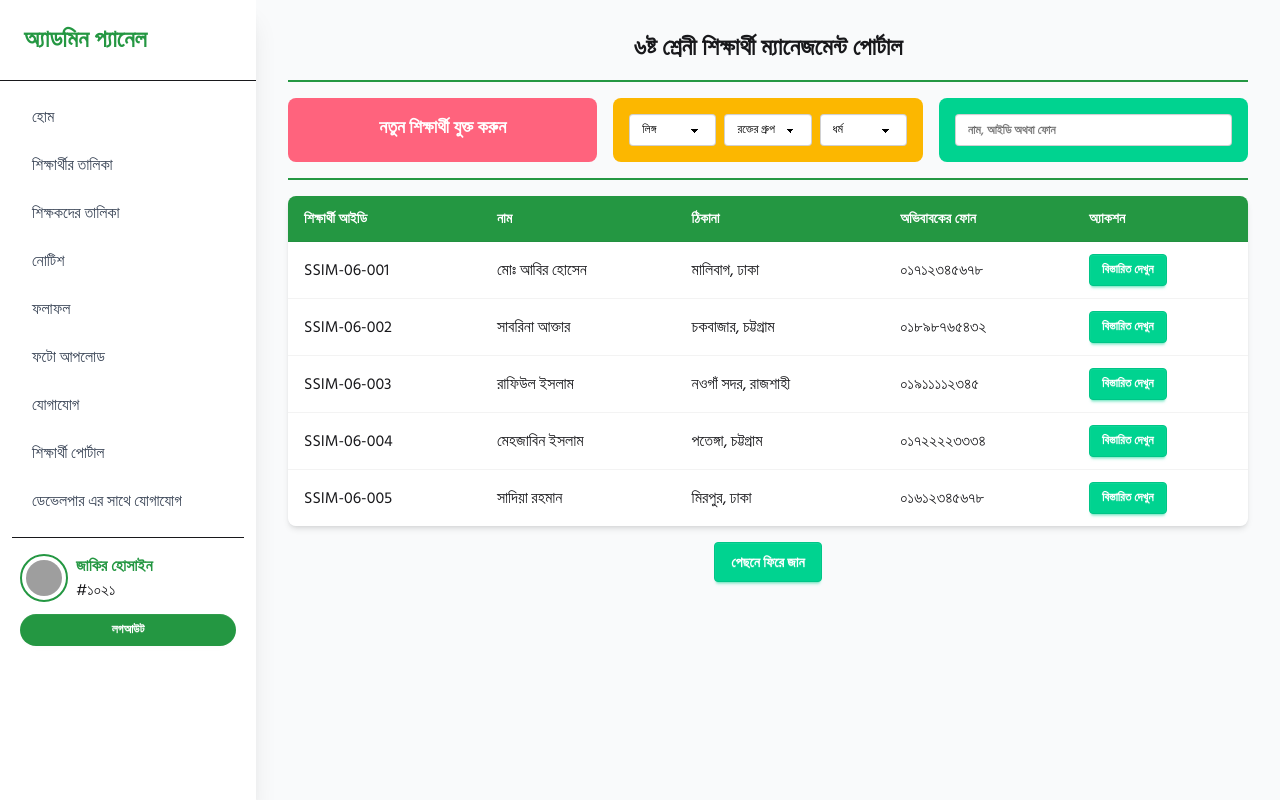
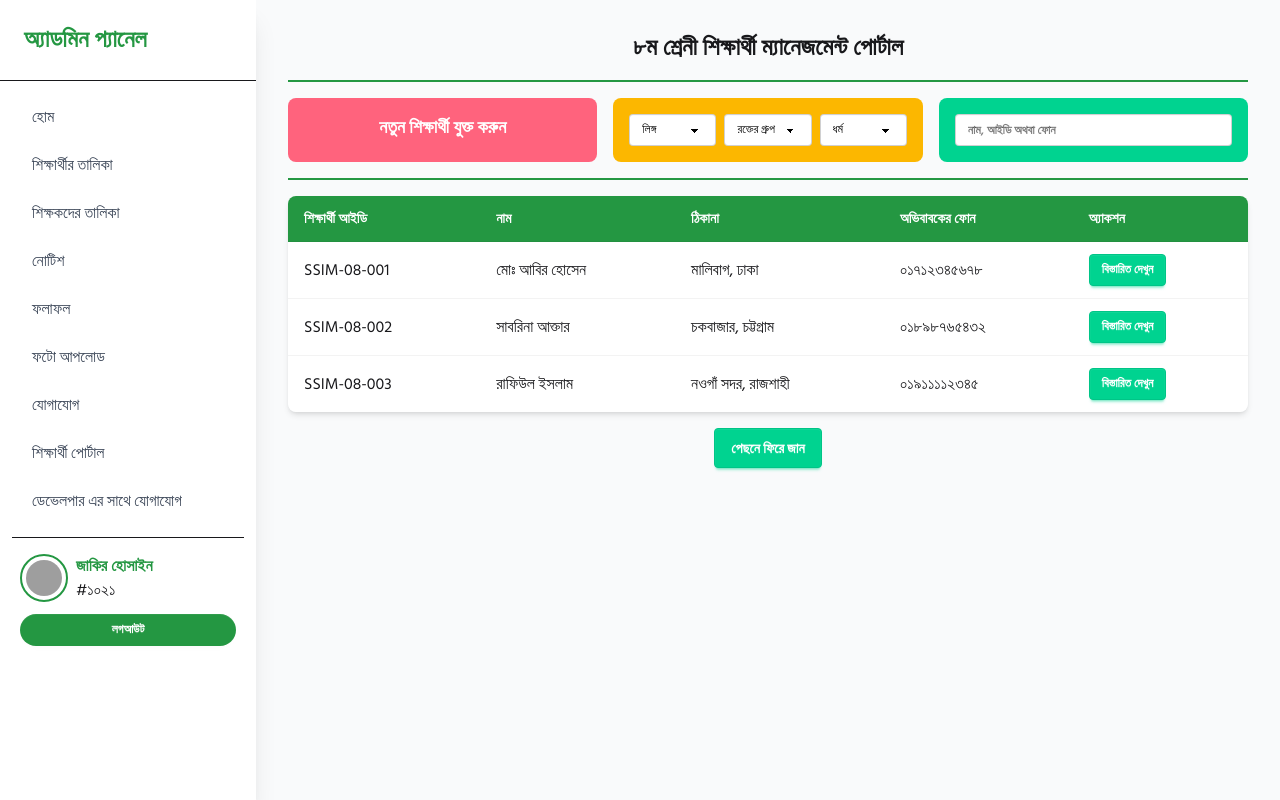
Before and after one commit to jahidul2004/src-sim-school, a React (Vite) app: page /admin/studentList/8 in a window 1280 px wide. Built offline with nearby package versions, Linux system fonts and the light colour scheme; grey boxes are pictures that could not be loaded.

Commit message:
Class8List page added.

```diff
--- /dev/null
+++ b/src/pages/adminPages/adminAtudentList/class8List/Class8List.jsx
@@ -0,0 +1,212 @@
+import { useState } from "react";
+import { Link } from "react-router-dom";
+
+const studentsData = [
+    {
+        student_id: "SSIM-08-001",
+        name_bn: "মোঃ আবির হোসেন",
+        name_en: "Md. Abir Hossain",
+        birth_date: "২০১১-০৩-১৫",
+        class: "৮ম",
+        session: "২০২৪",
+        gender: "পুরুষ",
+        blood_group: "O+",
+        nationality: "বাংলাদেশী",
+        religion: "ইসলাম",
+        permanent_address: "সিদ্ধিরগঞ্জ, নারায়ণগঞ্জ",
+        present_address: "মালিবাগ, ঢাকা",
+        father_name: "মোঃ আমজাদ হোসেন",
+        father_occupation: "সরকারি কর্মচারী",
+        mother_name: "মাহমুদা বেগম",
+        mother_occupation: "গৃহিণী",
+        guardian_phone: "০১৭১২৩৪৫৬৭৮",
+        student_photo_url: "https://example.com/photos/abir.jpg",
+        birth_certificate_no: "১৯৮৭২৩৪৫৬৭",
+    },
+    {
+        student_id: "SSIM-08-002",
+        name_bn: "সাবরিনা আক্তার",
+        name_en: "Sabrina Akter",
+        birth_date: "২০১১-০৭-০৫",
+        class: "৮ম",
+        session: "২০২৪",
+        gender: "মহিলা",
+        blood_group: "A+",
+        nationality: "বাংলাদেশী",
+        religion: "ইসলাম",
+        permanent_address: "বহদ্দারহাট, চট্টগ্রাম",
+        present_address: "চকবাজার, চট্টগ্রাম",
+        father_name: "মোঃ নূরুল হক",
+        father_occupation: "ব্যবসায়ী",
+        mother_name: "সেলিনা আক্তার",
+        mother_occupation: "শিক্ষিকা",
+        guardian_phone: "০১৮৯৮৭৬৫৪৩২",
+        student_photo_url: "https://example.com/photos/sabrina.jpg",
+        birth_certificate_no: "১৯৮৭২৩৪৫৬৮",
+    },
+    {
+        student_id: "SSIM-08-003",
+        name_bn: "রাফিউল ইসলাম",
+        name_en: "Rafiqul Islam",
+        birth_date: "২০১০-১২-২২",
+        class: "৮ম",
+        session: "২০২৪",
+        gender: "পুরুষ",
+        blood_group: "B+",
+        nationality: "বাংলাদেশী",
+        religion: "ইসলাম",
+        permanent_address: "নওগাঁ সদর, রাজশাহী",
+        present_address: "নওগাঁ সদর, রাজশাহী",
+        father_name: "মোঃ হানিফ আলী",
+        father_occupation: "চাষাবাদ",
+        mother_name: "জিন্নাত আরা",
+        mother_occupation: "গৃহিণী",
+        guardian_phone: "০১৯১১১১২৩৪৫",
+        student_photo_url: "https://example.com/photos/rafiul.jpg",
+        birth_certificate_no: "১৯৮৭২৩৪৫৬৯",
+    },
+];
+
+const Class8List = () => {
+    const [searchTerm, setSearchTerm] = useState("");
+    const [filter, setFilter] = useState({
+        gender: "",
+        blood_group: "",
+        religion: "",
+    });
+
+    const filteredStudents = studentsData.filter((student) => {
+        const matchesSearch =
+            student.name_bn.includes(searchTerm) ||
+            student.student_id.includes(searchTerm) ||
+            student.guardian_phone.includes(searchTerm);
+
+        const matchesGender = filter.gender
+            ? student.gender === filter.gender
+            : true;
+        const matchesBlood = filter.blood_group
+            ? student.blood_group === filter.blood_group
+            : true;
+        const matchesReligion = filter.religion
+            ? student.religion === filter.religion
+            : true;
+
+        return (
+            matchesSearch && matchesGender && matchesBlood && matchesReligion
+        );
+    });
+
+    return (
+        <div>
+            <div className="text-center mb-2 md:mb-4 border-b-2 border-[#249742] pb-4">
+                <h1 className="text-2xl font-semibold">
+                    ৮ম শ্রেনী শিক্ষার্থী ম্যানেজমেন্ট পোর্টাল
+                </h1>
+            </div>
+
+            <div className="grid grid-cols-1 sm:grid-cols-2 md:grid-cols-3 gap-4 my-4 border-b-2 pb-4 border-[#249742]">
+                <Link
+                    to={"/admin/studentList/addStudent"}
+                    className="cursor-pointer bg-error p-4 rounded-lg text-center text-white text-lg font-semibold flex flex-col items-center"
+                >
+                    নতুন শিক্ষার্থী যুক্ত করুন
+                </Link>
+                <div className="bg-warning text-white rounded-lg p-4">
+                    <div className="grid grid-cols-3 gap-2">
+                        <select
+                            className="select select-sm select-bordered text-black"
+                            onChange={(e) =>
+                                setFilter({ ...filter, gender: e.target.value })
+                            }
+                        >
+                            <option value="">লিঙ্গ</option>
+                            <option value="পুরুষ">পুরুষ</option>
+                            <option value="মহিলা">মহিলা</option>
+                        </select>
+                        <select
+                            className="select select-sm select-bordered text-black"
+                            onChange={(e) =>
+                                setFilter({
+                                    ...filter,
+                                    blood_group: e.target.value,
+                                })
+                            }
+                        >
+                            <option value="">রক্তের গ্রুপ</option>
+                            <option value="A+">A+</option>
+                            <option value="B+">B+</option>
+                            <option value="O+">O+</option>
+                            <option value="O−">O−</option>
+                            <option value="AB+">AB+</option>
+                        </select>
+                        <select
+                            className="select select-sm select-bordered text-black"
+                            onChange={(e) =>
+                                setFilter({
+                                    ...filter,
+                                    religion: e.target.value,
+                                })
+                            }
+                        >
+                            <option value="">ধর্ম</option>
+                            <option value="ইসলাম">ইসলাম</option>
+                            <option value="হিন্দু">হিন্দু</option>
+                            <option value="খ্রিস্টান">খ্রিস্টান</option>
+                        </select>
+                    </div>
+                </div>
+
+                <div className="bg-success p-4 rounded-lg text-white font-semibold">
+                    <input
+                        className="input input-sm input-bordered w-full text-black"
+                        placeholder="নাম, আইডি অথবা ফোন"
+                        value={searchTerm}
+                        onChange={(e) => setSearchTerm(e.target.value)}
+                    />
+                </div>
+            </div>
+
+            <div className="w-full overflow-x-auto rounded-lg shadow-md">
+                <table className="table w-full bg-white text-sm sm:text-base">
+                    <thead className="bg-[#249742] text-white">
+                        <tr>
+                            <th>শিক্ষার্থী আইডি</th>
+                            <th>নাম</th>
+                            <th>ঠিকানা</th>
+                            <th>অভিবাবকের ফোন</th>
+                            <th>অ্যাকশন</th>
+                        </tr>
+                    </thead>
+                    <tbody>
+                        {filteredStudents.map((student, index) => (
+                            <tr key={index} className="hover">
+                                <td>{student?.student_id}</td>
+                                <td>{student?.name_bn}</td>
+                                <td>{student?.present_address}</td>
+                                <td>{student?.guardian_phone}</td>
+                                <td>
+                                    <Link
+                                        to={`/admin/studentList/${student?.student_id}`}
+                                        className="btn btn-sm btn-success text-white"
+                                    >
+                                        বিস্তারিত দেখুন
+                                    </Link>
+                                </td>
+                            </tr>
+                        ))}
+                    </tbody>
+                </table>
+            </div>
+            <div className="flex items-center justify-center my-4">
+                <Link
+                    to={"/admin/studentList"}
+                    className="btn btn-success text-white"
+                >
+                    পেছনে ফিরে জান
+                </Link>
+            </div>
+        </div>
+    );
+};
+
+export default Class8List;
--- a/src/routes/router.jsx
+++ b/src/routes/router.jsx
@@ -15,6 +15,7 @@ import AdminStudentList from "../pages/adminPages/adminAtudentList/AdminStudentL
 import Class6List from "../pages/adminPages/adminAtudentList/class6List/Class6List";
 import AdminStudentDetails from "../pages/adminPages/adminAtudentList/adminStudentDetails/AdminStudentDetails";
 import Class7List from "../pages/adminPages/adminAtudentList/class7List/Class7List";
+import Class8List from "../pages/adminPages/adminAtudentList/class8List/Class8List";
 
 const router = createBrowserRouter([
     {
@@ -88,7 +89,7 @@ const router = createBrowserRouter([
             },
             {
                 path: "/admin/studentList/8",
-                element: <Class6List></Class6List>,
+                element: <Class8List></Class8List>,
             },
             {
                 path: "/admin/studentList/9",
```
